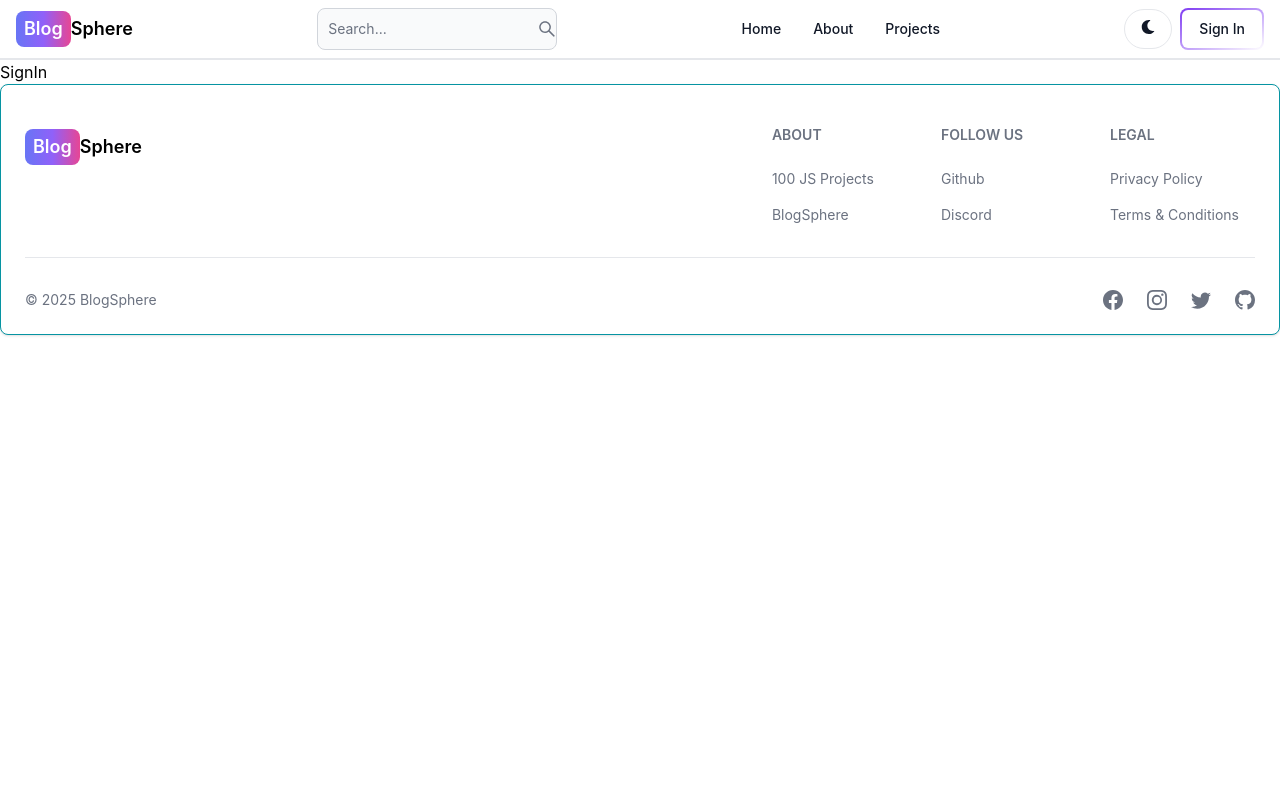
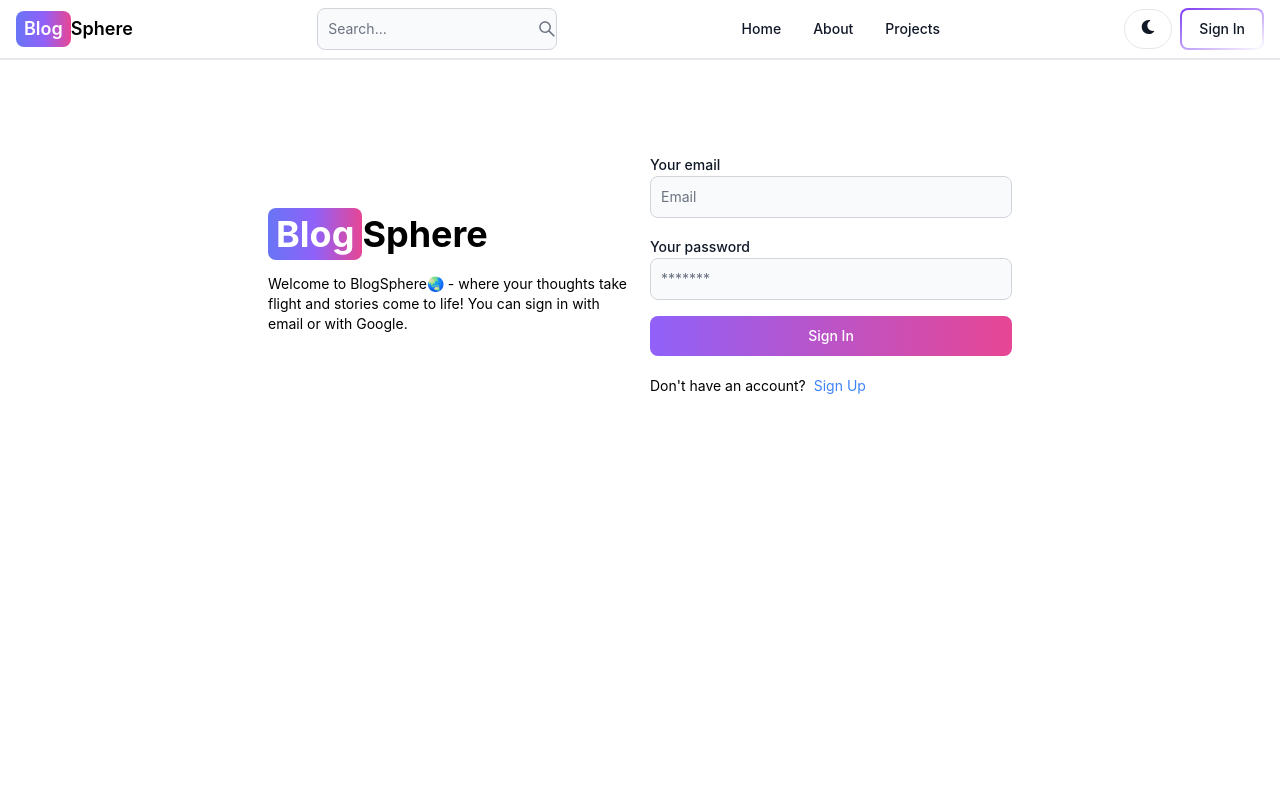
Before and after one commit to Akshara243/mern-blog, a React (Vite) app in the folder client/: page /sign-in in a window 1280 px wide. Shown: the top 800 px of the page. Built offline with nearby package versions, Linux system fonts and the light colour scheme.

Commit message:
complete signin page functionality

```diff
--- a/client/src/pages/SignIn.jsx
+++ b/client/src/pages/SignIn.jsx
@@ -1,5 +1,98 @@
+import { Alert, Button, Label, Spinner, TextInput } from "flowbite-react";
+import { useState } from "react";
+import { Link, useNavigate } from "react-router-dom";
+
 export default function SignIn() {
-  return (
-    <div>SignIn</div>
-  )
+  const [formData, setFormData]=  useState({});
+  const [errorMessage, setErrorMessage] = useState(null);
+  const [loading, setLoading] = useState(false);
+  const navigate = useNavigate();
+  const handleChange =(e) => {
+    setFormData({ ...formData, [e.target.id]: e.target.value.trim() });
+  };
+  const handleSubmit = async (e)=>{
+    e.preventDefault();
+    if(!formData.email || !formData.password){
+      return setErrorMessage('Please fill out all fields.');
+    }
+    try{
+      setLoading(true);
+      setErrorMessage(null);
+      const res = await fetch('/api/auth/signin', {
+        method: 'POST',
+        headers:{'Content-Type': '/application/json'},
+        body: JSON.stringify(formData),
+      });
+      const data=await res.json();
+      if(data.success === false){
+        return setErrorMessage(data.message);
+      }
+      setLoading(false);
+      if(res.ok){
+        navigate('/');
+      }
+    }catch(error){
+        setErrorMessage(error.message);
+        setLoading(false);
+    }
+  };
+
+return( <div className='min-h-screen mt-20'>
+    <div className="flex p-3 max-w-3xl mx-auto flex-col md:flex-row
+    md:items-center gap-5">
+        {/*left*/}
+        <div className="flex-1">
+        <Link to="/" className='
+        font-bold dark:text-white text-4xl'>
+            <span className='px-2 py-1 bg-gradient-to-r from-indigo-500
+            via-purple-500 to-pink-500 rounded-lg text-white '>Blog</span>
+            Sphere
+        </Link>
+        <p className='text-sm mt-5'>
+        Welcome to BlogSphere🌏 - where your thoughts take flight and stories come to life!
+        You can sign in with email or with Google.
+        </p>
+        </div>
+        {/*right*/}
+
+        <div className="flex-1">
+          <form className='flex flex-col gap-4' onSubmit={handleSubmit}>
+
+            <div>
+              <Label value='Your email' />
+              <TextInput type='email' placeholder='Email' id='email'
+              onChange={handleChange}/>
+            </div>
+            <div>
+              <Label value='Your password' />
+              <TextInput type='password' placeholder='*******' id='password'
+              onChange={handleChange}/>
+            </div>
+            <Button gradientDuoTone='purpleToPink' type='submit' disabled={loading}>
+              {
+                loading ? (
+                  <>
+                    <Spinner size=";sm" />
+                    <span className='pl-3'>Loading...</span>
+                    </>
+                ): ('Sign In')
+              }
+            </Button>
+          </form>
+          <div className="flex gap-2 text-sm mt-5">
+            <span>Don't have an account?</span>
+            <Link to='/sign-up' className='text-blue-500'>
+              Sign Up
+            </Link>
+          </div>
+          {errorMessage && (
+              <Alert className='mt-5' color='failure'>
+                {errorMessage}
+              </Alert>
+            )
+          }
+        </div>
+    </div>
+  </div>
+  );
 }
```
